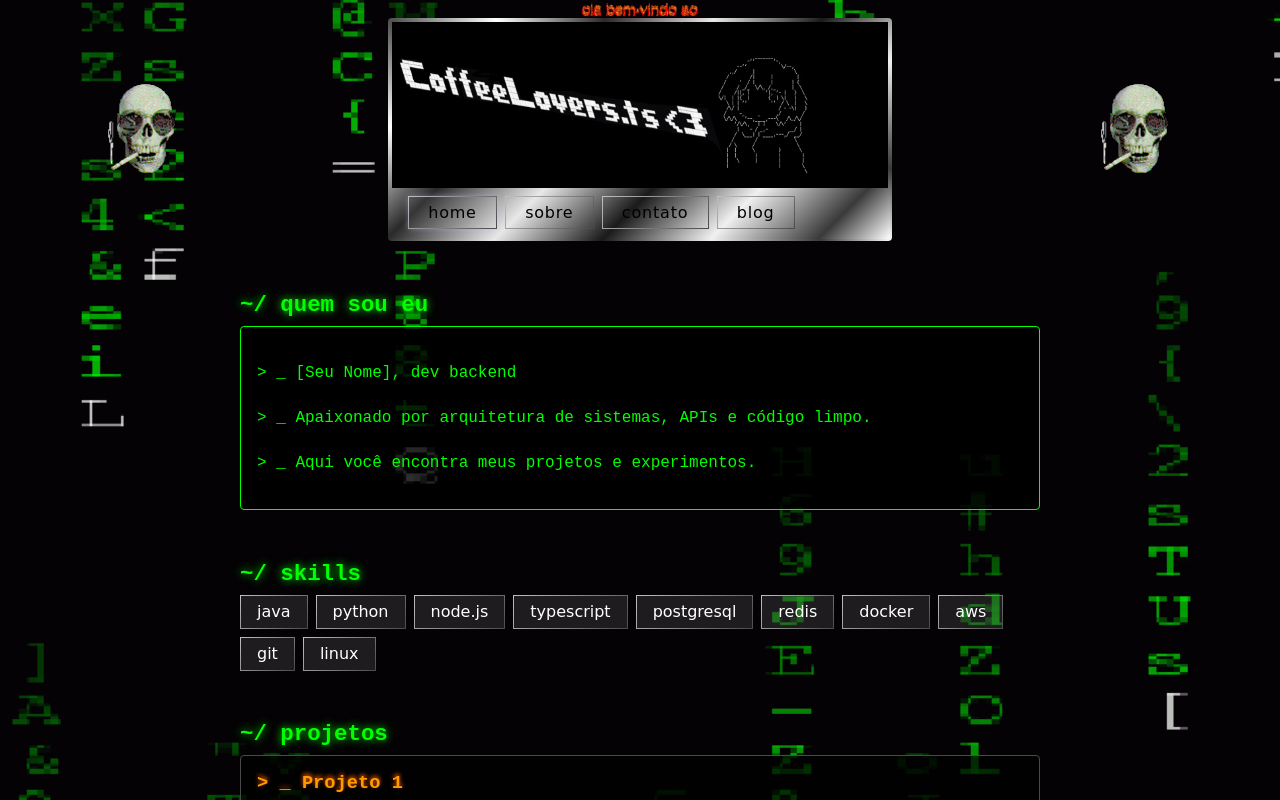
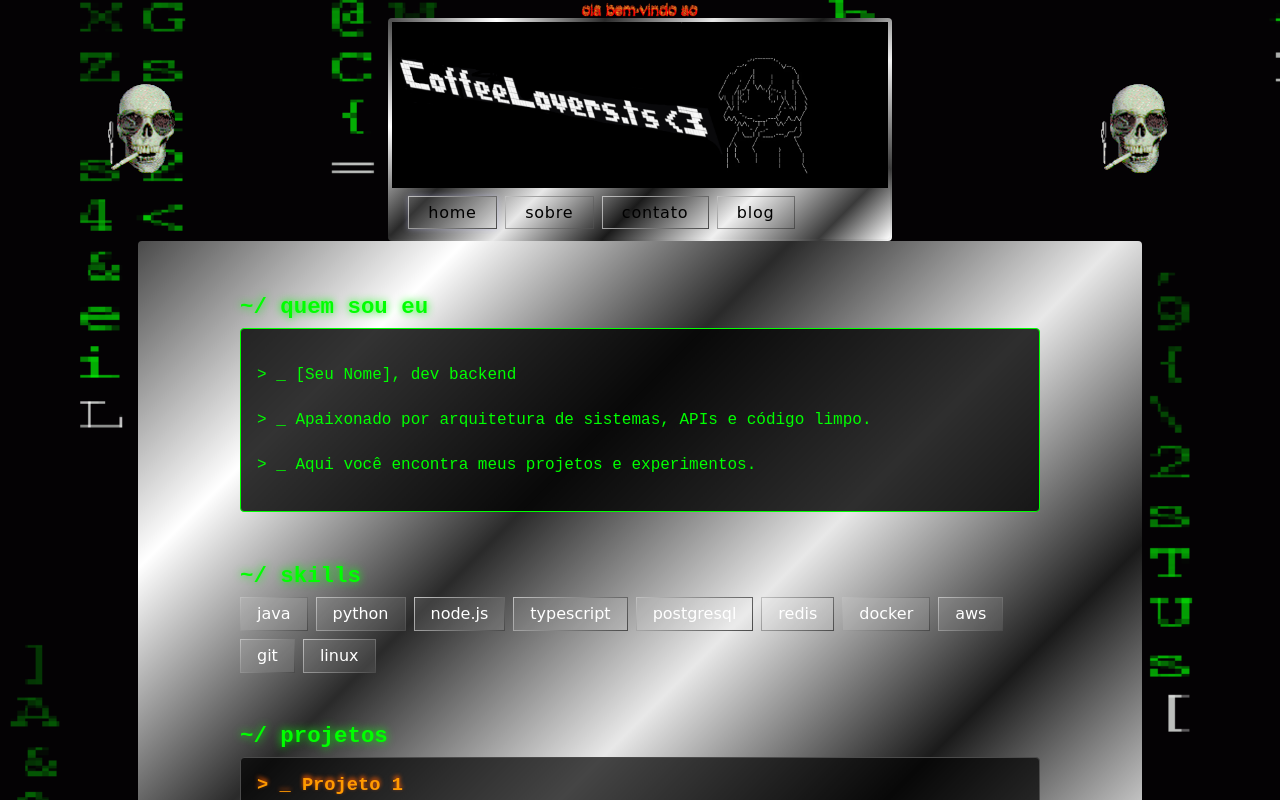
Before and after one commit to onlyvitor/portifolio-legal, an Angular app: page / in a window 1280 px wide. Shown: the top 800 px of the page. Built offline with nearby package versions, Linux system fonts and the light colour scheme.

Commit message:
style: add metallic gradient border around home content

```diff
--- a/src/app/home/home.css
+++ b/src/app/home/home.css
@@ -1,3 +1,21 @@
+.home-border {
+  padding: 2px;
+  background: linear-gradient(
+    135deg,
+    #4a4a4a 0%,
+    #ffffff 15%,
+    #2a2a2a 30%,
+    #e8e8e8 45%,
+    #1a1a1a 60%,
+    #f0f0f0 75%,
+    #3a3a3a 90%,
+    #ffffff 100%
+  );
+  border-radius: 4px;
+  max-width: 1000px;
+  margin: 0 auto;
+}
+
 .home-content {
   max-width: 800px;
   margin: 0 auto;
--- a/src/app/home/home.html
+++ b/src/app/home/home.html
@@ -1,4 +1,5 @@
-<div class="home-content">
+<div class="home-border">
+  <div class="home-content">
   <section class="terminal-section">
     <h2 class="section-title">~/ quem sou eu</h2>
     <div class="terminal-box">
@@ -54,3 +55,4 @@
     </div>
   </section>
 </div>
+</div>
```
